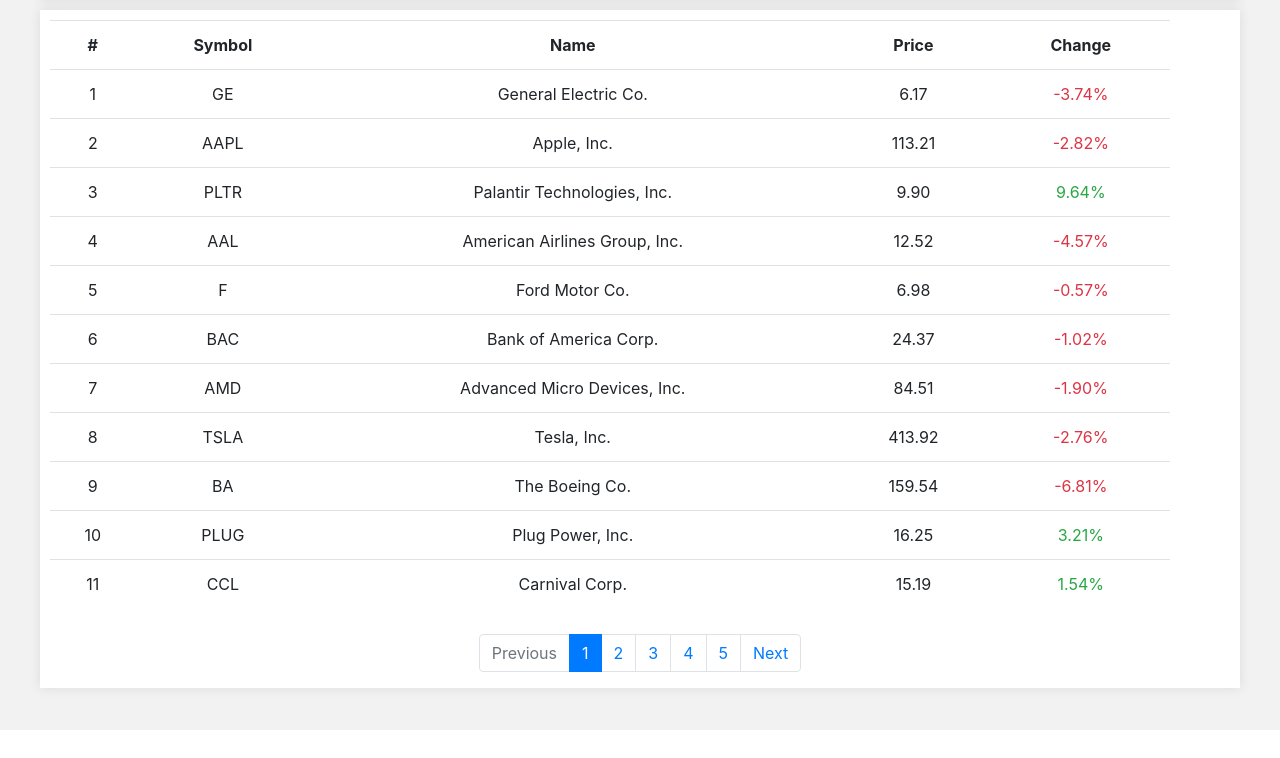
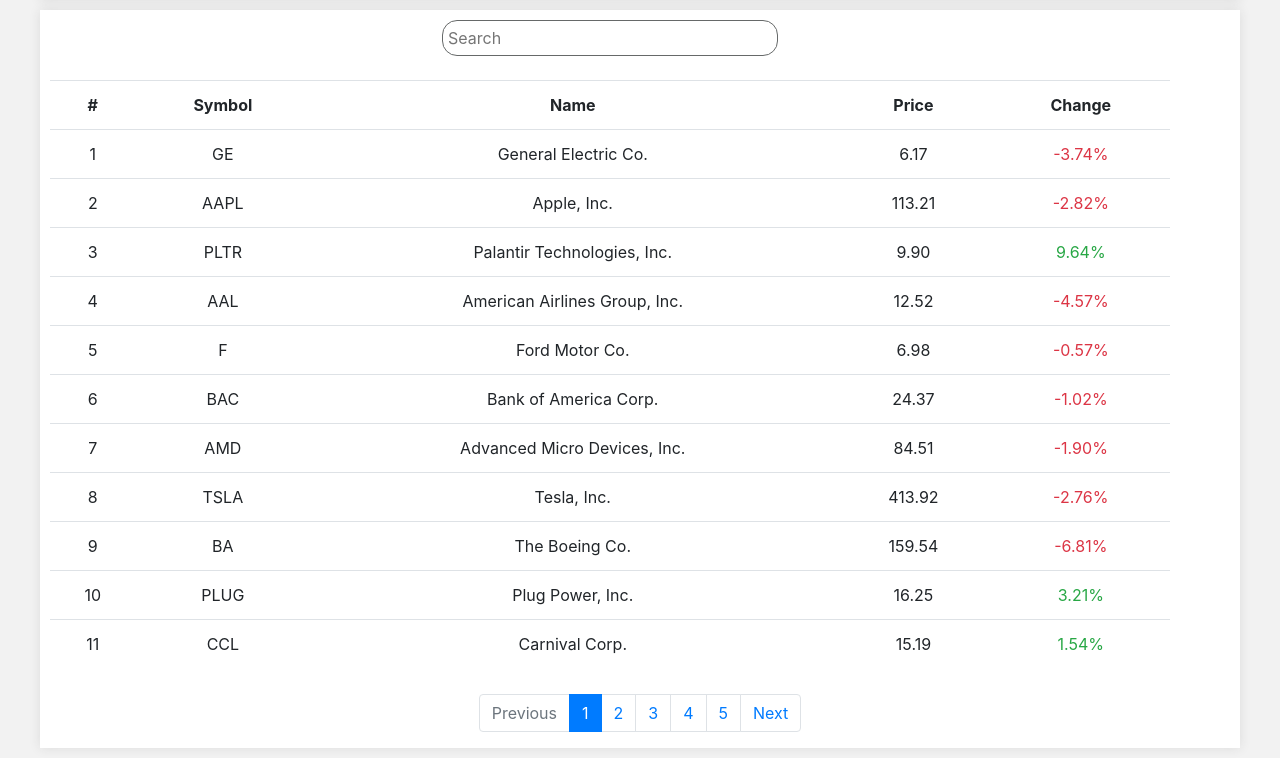
Before and after one commit to MusabDisi/StockProject, a Django app: page / in a window 1280 px wide. Shown: the part 70-828 px from the top of the page. Before the commit the page ends 800 px from the top, so only its background shows below. Run offline with Django 3.2, Linux system fonts and the light colour scheme; data comes from the database, SQL or seed files in the repository; some libraries are stand-ins or nearby versions.

Commit message:
Basic search functionality

```diff
--- a/myapp/static/css/main.css
+++ b/myapp/static/css/main.css
@@ -38,3 +38,21 @@
 .clickable-row {
     cursor: pointer;
 }
+
+.search_area #search_bar {
+    border-radius: 15px;
+    border: 1px solid #666969;
+    width: 30%;
+    padding: 5px;
+    outline: none;
+    display: inline-block;
+}
+
+.search_area #search_bar:focus {
+    border: 2px solid #2da1fa;
+}
+
+.search_area .dropdown {
+    background-color: red
+    display: inline-block;
+}
--- a/myapp/templates/index.html
+++ b/myapp/templates/index.html
@@ -1,12 +1,15 @@
 {% extends "base.html" %}
 
 {% block content %}
-    <!--
-    <div class="row">
-        <div class="col-11 text-left">Top Stocks</div>
-        <div class="col-1 text-right">X</div>
-    </div>
-    -->
+
+	<div >
+		<form class="search_area" action="search">
+			<!--Search Bar-->
+			<input type="text" name ="search_query" id="search_bar" placeholder="Search">
+		</form>
+	</div>
+	<br>
+
     <table class="table table-hover data-table ">
         <tr>
             <th>#</th>
--- a/myapp/urls.py
+++ b/myapp/urls.py
@@ -5,6 +5,7 @@
 urlpatterns = [
     path('<str:page>/', views.index, name='index'),
     path('', views.index, name='index'),
+    path('search', views.search, name='index'),
     path('stock/<str:symbol>/', views.single_stock, name='single_stock'),
     # path('historic/<str:symbol>/', views.single_stock_historic, name='single_stock_historic'),
     path('api/wikiInfo/<str:company_name>', views.get_wiki_info, name="get_wiki_info"),
--- a/myapp/views.py
+++ b/myapp/views.py
@@ -1,11 +1,13 @@
+import wikipedia as wiki
+from django.contrib.auth import logout
+from django.contrib.auth.models import User
+from django.core.paginator import Paginator
+from django.db.models import Q
+from django.http import JsonResponse
 from django.shortcuts import render, redirect
+
 from myapp import stock_api
 from myapp.models import Stock
-from django.http import JsonResponse
-from django.contrib.auth.models import User
-from django.contrib.auth import logout
-import wikipedia as wiki
-from django.core.paginator import Paginator
 
 
 # View for the home page - a list of 20 of the most active stocks
@@ -32,6 +34,16 @@
     to_add = (11 * (int(page) - 1))  # used for numbering the stocks in the list
 
     return render(request, 'index.html', {'page_title': 'Main', 'data': data, 'to_add': to_add})
+
+
+def search(request):
+    search_query = request.GET.get('search_query')
+    if search_query is None:
+        return index(request)
+
+    data = Stock.objects.filter(Q(name__contains=search_query) | Q(symbol__contains=search_query))
+
+    return index(request, '1')
 
 
 # View for the single stock page
```
